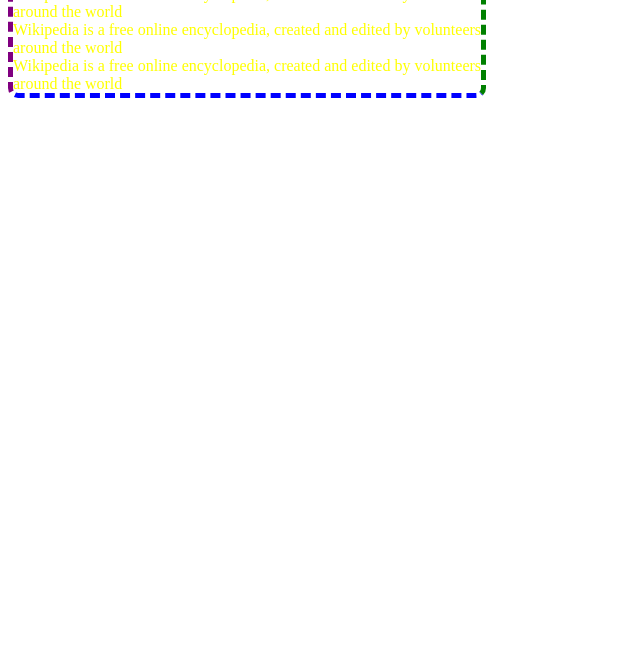
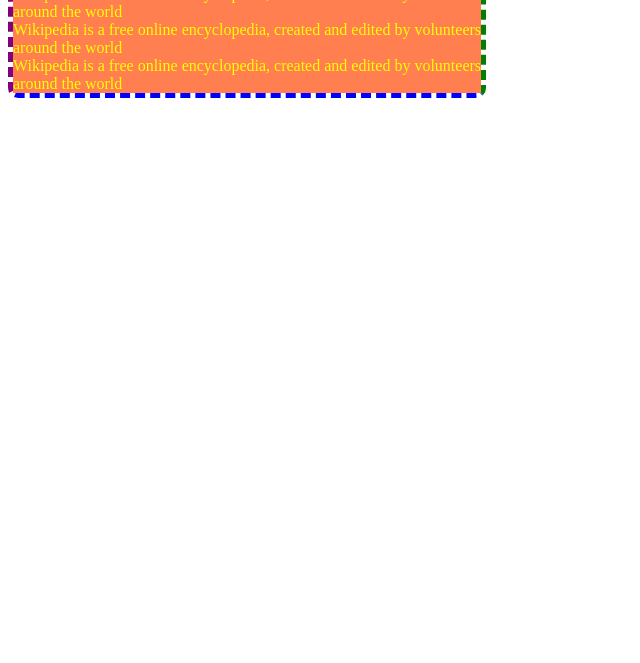
Before and after one commit to Rbekaya/Rbekaya.github.io, a plain HTML site: page index.html in a window 1280 px wide. Shown: the part 137-800 px from the top of the page, without its empty margins (0-640 px from the left). Drawn offline with Linux system fonts and the light colour scheme.

Commit message:
Add files via upload

```diff
--- a/css.css
+++ b/css.css
@@ -13,7 +13,7 @@
 
 p {
     color: yellow;
-    background-color: coral (160, 44, 44, 0.741);
+    background-color: coral;
     margin: 0px;
 }
 
```
